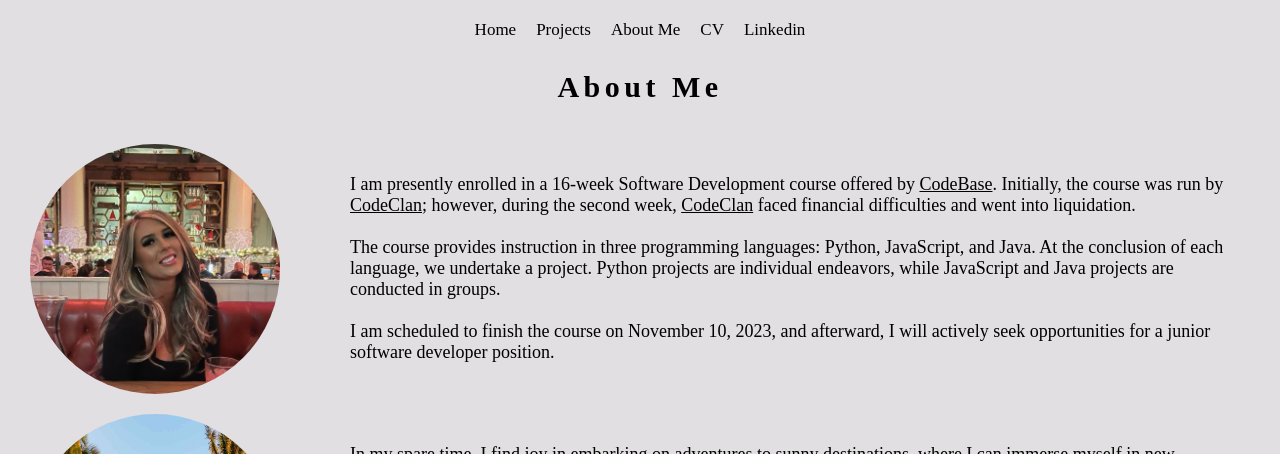
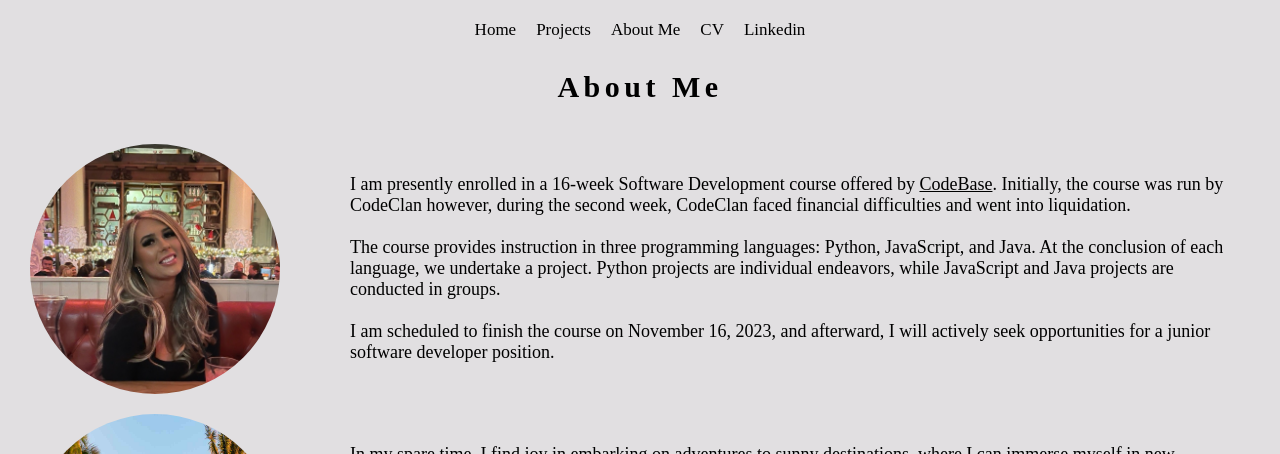
Before and after one commit to samjaygill/my_portfolio, a React (Create React App) app: page /about in a window 1280 px wide. Shown: the top 454 px of the page. Built offline with nearby package versions, Linux system fonts and the light colour scheme.

Commit message:
removed dead codeclan link

```diff
--- a/src/components/About.js
+++ b/src/components/About.js
@@ -15,15 +15,8 @@ const About = () => {
           <Link to={`https://www.thisiscodebase.com/about`} className="link">
             CodeBase
           </Link>
-          . Initially, the course was run by{" "}
-          <Link to={`https://www.codeclan.com`} className="link">
-            CodeClan
-          </Link>
-          ; however, during the second week,{" "}
-          <Link to={`https://www.codeclan.com`} className="link">
-            CodeClan
-          </Link>{" "}
-          faced financial difficulties and went into liquidation.
+          . Initially, the course was run by CodeClan however, during the second
+          week, CodeClan faced financial difficulties and went into liquidation.
           <br />
           <br />
           The course provides instruction in three programming languages:
@@ -31,7 +24,7 @@ const About = () => {
           undertake a project. Python projects are individual endeavors, while
           JavaScript and Java projects are conducted in groups.
           <br />
-          <br />I am scheduled to finish the course on November 10, 2023, and
+          <br />I am scheduled to finish the course on November 16, 2023, and
           afterward, I will actively seek opportunities for a junior software
           developer position.
         </div>
```
